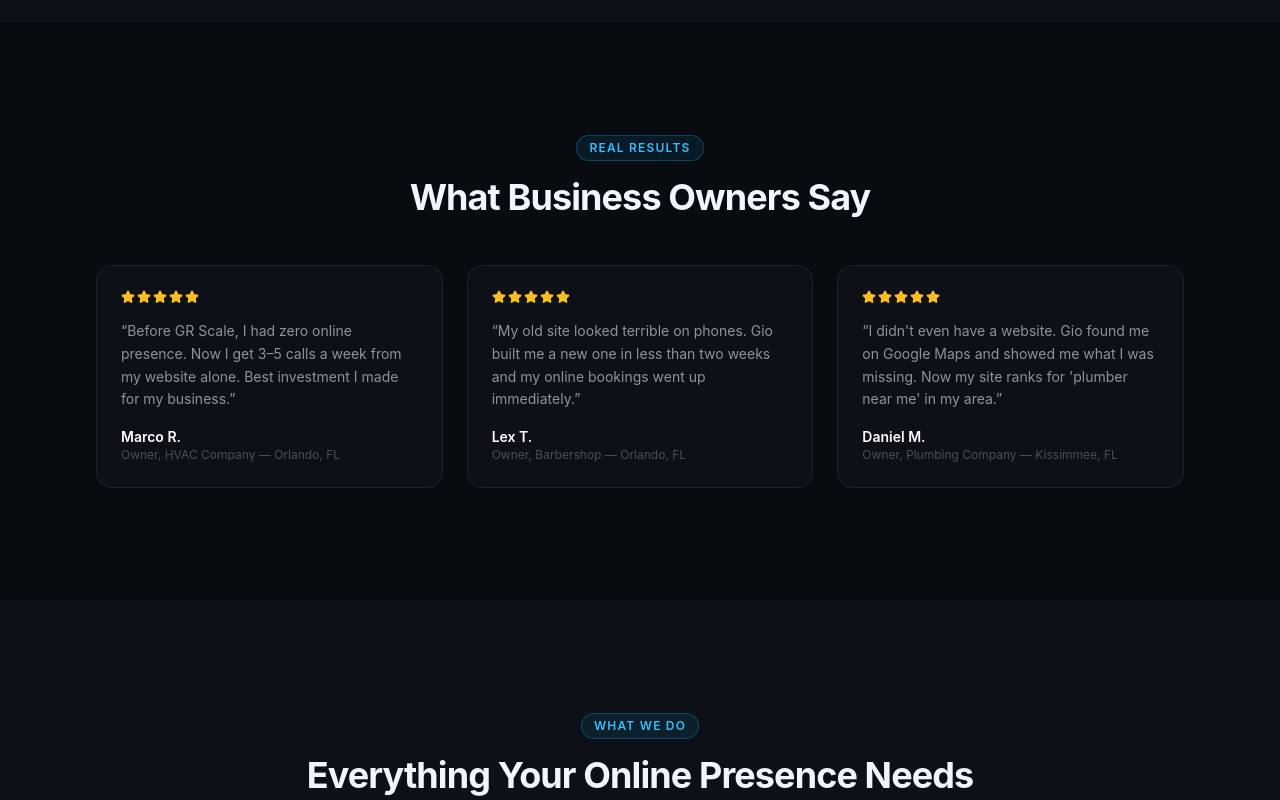
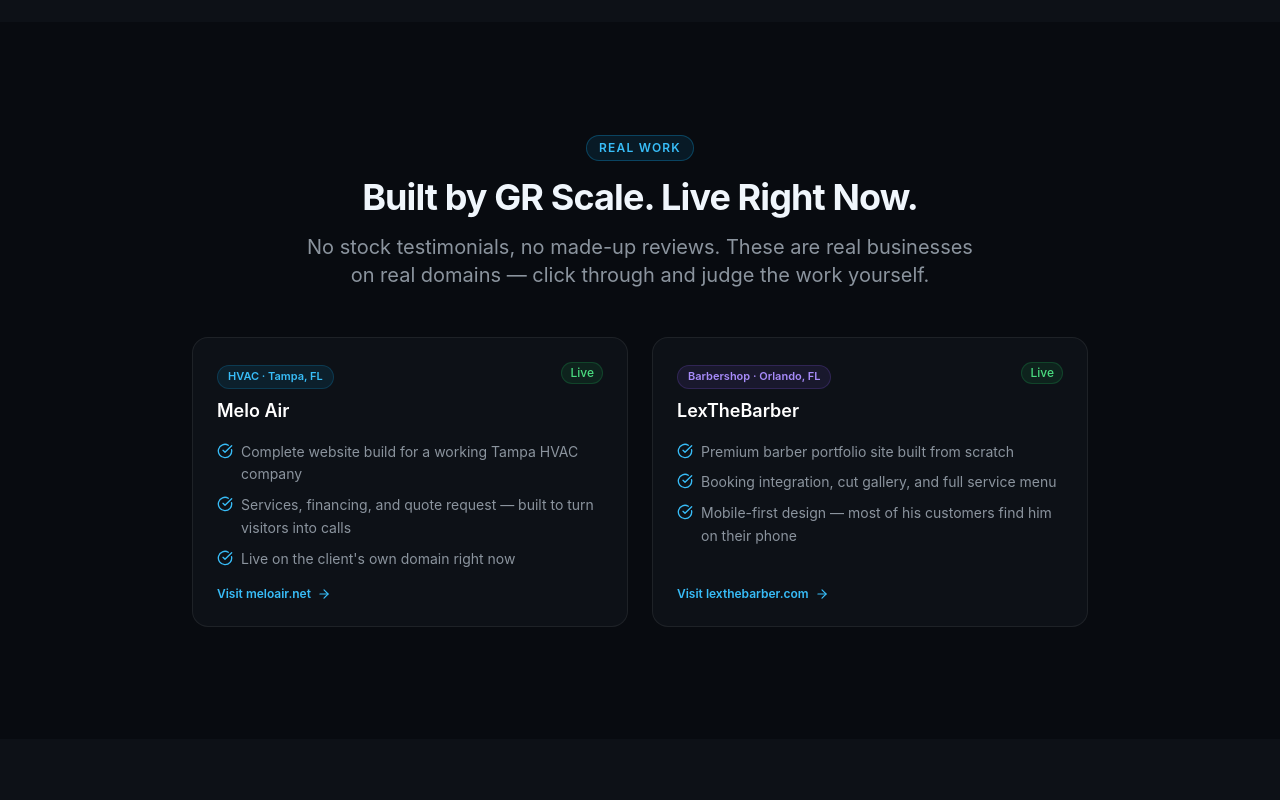
Before and after one commit to hayabusarivera23-ops/gr-scale-website, a Next.js app: page / in a window 1280 px wide. Shown: the part 1660-2460 px from the top of the page. Built offline with nearby package versions, Linux system fonts and the light colour scheme.

Commit message:
Replace fake testimonials with real Melo Air + Lex proof section

```diff
--- a/src/app/page.tsx
+++ b/src/app/page.tsx
@@ -1,6 +1,6 @@
 import Link from 'next/link'
 import {
-  ArrowRight, CheckCircle, Zap, Globe, Search, Star,
+  ArrowRight, CheckCircle, Zap, Globe, Search,
   Clock, Phone, TrendingUp, Shield, MessageSquare, ChevronRight,
   AlertCircle, MapPin,
 } from 'lucide-react'
@@ -69,13 +69,13 @@
 
 const DEMOS = [
   {
-    name:     'AC Orlando HVAC',
+    name:     'Melo Air',
     niche:    'HVAC',
-    url:      'https://acorlandohvac.com',
+    url:      'https://meloair.net',
     status:   'Live',
     color:    'from-sky-500/20 to-blue-600/10',
     tagColor: 'bg-sky-500/10 text-sky-400 border-sky-500/20',
-    desc:     'Full HVAC company site with service pages, online quote form, and mobile optimization.',
+    desc:     'Real client build for a Tampa HVAC company — full site with services, financing options, and quote form, live on the client\'s own domain.',
   },
   {
     name:     'LexTheBarber',
@@ -124,32 +124,38 @@
   },
 ]
 
-const TESTIMONIALS = [
+const REAL_WORK = [
   {
-    name:  'Marco R.',
-    role:  'Owner, HVAC Company — Orlando, FL',
-    quote: 'Before GR Scale, I had zero online presence. Now I get 3–5 calls a week from my website alone. Best investment I made for my business.',
-    stars: 5,
+    name:   'Melo Air',
+    niche:  'HVAC · Tampa, FL',
+    url:    'https://meloair.net',
+    domain: 'meloair.net',
+    tagColor: 'bg-sky-500/10 text-sky-400 border-sky-500/20',
+    points: [
+      'Complete website build for a working Tampa HVAC company',
+      'Services, financing, and quote request — built to turn visitors into calls',
+      'Live on the client\'s own domain right now',
+    ],
   },
   {
-    name:  'Lex T.',
-    role:  'Owner, Barbershop — Orlando, FL',
-    quote: 'My old site looked terrible on phones. Gio built me a new one in less than two weeks and my online bookings went up immediately.',
-    stars: 5,
-  },
-  {
-    name:  'Daniel M.',
-    role:  'Owner, Plumbing Company — Kissimmee, FL',
-    quote: "I didn't even have a website. Gio found me on Google Maps and showed me what I was missing. Now my site ranks for 'plumber near me' in my area.",
-    stars: 5,
+    name:   'LexTheBarber',
+    niche:  'Barbershop · Orlando, FL',
+    url:    'https://lexthebarber.com',
+    domain: 'lexthebarber.com',
+    tagColor: 'bg-violet-500/10 text-violet-400 border-violet-500/20',
+    points: [
+      'Premium barber portfolio site built from scratch',
+      'Booking integration, cut gallery, and full service menu',
+      'Mobile-first design — most of his customers find him on their phone',
+    ],
   },
 ]
 
 const RESULTS = [
-  { number: '7–14',  label: 'Day avg. build time'        },
-  { number: '$500+', label: 'Avg. monthly lead value'     },
-  { number: '100%',  label: 'Mobile responsive'           },
-  { number: '5★',    label: 'Client satisfaction rating'  },
+  { number: '2',     label: 'Client sites live on real domains' },
+  { number: '13',    label: 'Industry demo sites built'         },
+  { number: '7–14',  label: 'Day avg. build time'               },
+  { number: '100%',  label: 'Mobile responsive'                 },
 ]
 
 const FAQS = [
@@ -170,16 +176,6 @@
     a: 'We primarily serve Florida businesses right now, but we work with any local service business in the U.S. remotely.',
   },
 ]
-
-function Stars({ count = 5 }: { count?: number }) {
-  return (
-    <div className="flex gap-0.5">
-      {Array.from({ length: count }).map((_, i) => (
-        <Star key={i} className="h-3.5 w-3.5 fill-amber-400 text-amber-400" />
-      ))}
-    </div>
-  )
-}
 
 export default function HomePage() {
   return (
@@ -292,26 +288,50 @@
         </div>
       </section>
 
-      {/* ── TESTIMONIALS ── */}
-      <section id="testimonials" className="section">
+      {/* ── REAL WORK / PROOF ── */}
+      <section id="proof" className="section">
         <div className="container-site">
           <div className="text-center mb-12">
-            <span className="badge mb-4">Real Results</span>
-            <h2 className="h2 mb-4">What Business Owners Say</h2>
+            <span className="badge mb-4">Real Work</span>
+            <h2 className="h2 mb-4">Built by GR Scale. Live Right Now.</h2>
+            <p className="lead max-w-2xl mx-auto">
+              No stock testimonials, no made-up reviews. These are real businesses on real domains —
+              click through and judge the work yourself.
+            </p>
           </div>
 
-          <div className="grid gap-6 md:grid-cols-3">
-            {TESTIMONIALS.map(t => (
-              <div key={t.name} className="card flex flex-col gap-4">
-                <Stars count={t.stars} />
-                <p className="text-sm text-[var(--text-muted)] leading-relaxed flex-1">
-                  &ldquo;{t.quote}&rdquo;
-                </p>
-                <div>
-                  <p className="text-sm font-semibold text-white">{t.name}</p>
-                  <p className="text-xs text-[var(--text-dim)]">{t.role}</p>
+          <div className="grid gap-6 md:grid-cols-2 max-w-4xl mx-auto">
+            {REAL_WORK.map(w => (
+              <a
+                key={w.name}
+                href={w.url}
+                target="_blank"
+                rel="noopener noreferrer"
+                className="card group flex flex-col gap-4 hover:scale-[1.01] transition-transform"
+              >
+                <div className="flex items-start justify-between">
+                  <div>
+                    <span className={`inline-flex items-center rounded-full border px-2.5 py-0.5 text-[11px] font-semibold ${w.tagColor} mb-2`}>
+                      {w.niche}
+                    </span>
+                    <h3 className="text-lg font-semibold text-white">{w.name}</h3>
+                  </div>
+                  <span className="text-xs font-medium px-2 py-0.5 rounded-full bg-green-500/10 text-green-400 border border-green-500/20">
+                    Live
+                  </span>
                 </div>
-              </div>
+                <ul className="flex flex-col gap-2 flex-1">
+                  {w.points.map(pt => (
+                    <li key={pt} className="flex gap-2 items-start text-sm text-[var(--text-muted)] leading-relaxed">
+                      <CheckCircle className="h-4 w-4 text-brand-400 shrink-0 mt-0.5" />
+                      {pt}
+                    </li>
+                  ))}
+                </ul>
+                <span className="flex items-center gap-1.5 text-xs font-semibold text-brand-400 group-hover:gap-2.5 transition-all">
+                  Visit {w.domain} <ArrowRight className="h-3.5 w-3.5" />
+                </span>
+              </a>
             ))}
           </div>
         </div>
```
